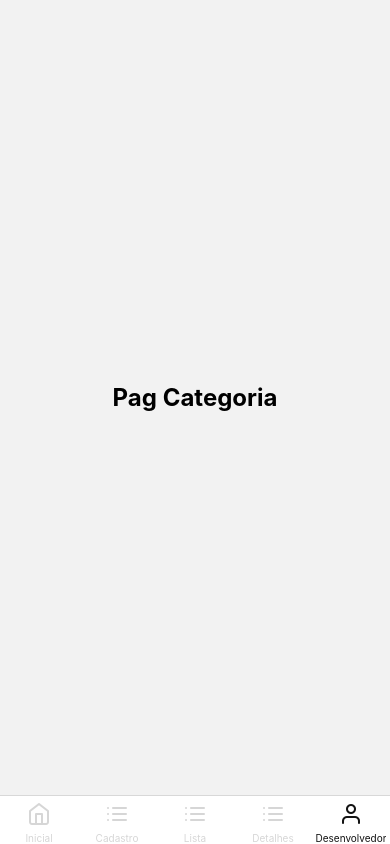
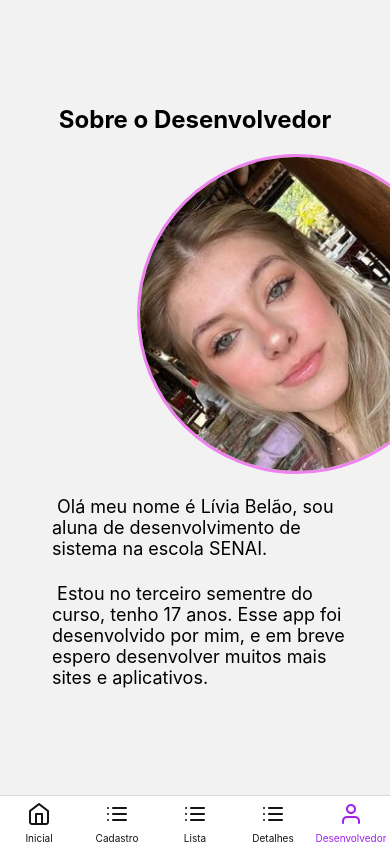
Before and after one commit to Liviadbelao/Exerc-cioPlanetas, a React Native app: screen /Category in a window 390 px wide. Built offline with nearby package versions, Linux system fonts and the light colour scheme.

Commit message:
sobre mim

```diff
--- a/src/routes/tab.routes.jsx
+++ b/src/routes/tab.routes.jsx
@@ -24,12 +24,12 @@
             <Feather
               name="home"
               size={24}
-              color={focused ? "#131313" : "#D6D6D6"}
+              color={focused ? "#A020F0" : "#131313"}
             />
           ),
           tabBarLabel: "Inicial",
-          tabBarActiveTintColor: "#131313",
-          tabBarInactiveTintColor: "#D6D6D6",
+          tabBarActiveTintColor: "#A020F0",
+          tabBarInactiveTintColor: "#131313",
         }} />
       <Tab.Screen name="Form" component={Form}  initialParams={{ planeta: null, edit: false }}
          options={{
@@ -37,12 +37,12 @@
             <Feather
               name="list"
               size={24}
-              color={focused ? "#131313" : "#D6D6D6"}
+              color={focused ? "#A020F0" : "#131313"}
             />
           ),
           tabBarLabel: "Cadastro",
-          tabBarActiveTintColor: "#131313",
-          tabBarInactiveTintColor: "#D6D6D6",
+          tabBarActiveTintColor: "#A020F0",
+          tabBarInactiveTintColor: "#131313",
         }} />
       <Tab.Screen name="Mapas" component={Mapas} initialParams={{ mapas1 }}
        options={{
@@ -50,12 +50,12 @@
           <Feather
             name="list"
             size={24}
-            color={focused ? "#131313" : "#D6D6D6"}
+            color={focused ? "#A020F0" : "#131313"}
           />
         ),
         tabBarLabel: "Lista",
-        tabBarActiveTintColor: "#131313",
-        tabBarInactiveTintColor: "#D6D6D6",
+        tabBarActiveTintColor: "#A020F0",
+        tabBarInactiveTintColor: "#131313",
       }} />
       <Tab.Screen name="Profile" component={Profile} initialParams={{ data: mapas }}
           options={{
@@ -63,12 +63,12 @@
               <Feather
                 name="list"
                 size={24}
-                color={focused ? "#131313" : "#D6D6D6"}
+                color={focused ? "#A020F0" : "#131313"}
               />
             ),
             tabBarLabel: "Detalhes",
-            tabBarActiveTintColor: "#131313",
-            tabBarInactiveTintColor: "#D6D6D6",
+            tabBarActiveTintColor: "#A020F0",
+            tabBarInactiveTintColor: "#131313",
           }}/>
       <Tab.Screen name="Category" component={Category}
       options={{
@@ -76,12 +76,12 @@
               <Feather
                 name="user"
                 size={24}
-                color={focused ? "#131313" : "#D6D6D6"}
+                color={focused ? "#A020F0" : "#131313"}
               />
             ),
             tabBarLabel: "Desenvolvedor",
-            tabBarActiveTintColor: "#131313",
-            tabBarInactiveTintColor: "#D6D6D6",
+            tabBarActiveTintColor: "#A020F0",
+            tabBarInactiveTintColor: "#131313",
           }}/>
     </Tab.Navigator>
   );
--- a/src/screens/Category/index.jsx
+++ b/src/screens/Category/index.jsx
@@ -1,11 +1,22 @@
-import { View, Text } from 'react-native'
+import { View, Text, Image } from 'react-native'
 import React from 'react'
 import Title from '../../components/Title'
 import styles from './styles'
 export default function Category() {
   return (
-    <View style={styles.container}>
-      <Title title={'Pag Categoria'}/>
+    <View style={styles.container2}>
+      <Title title={'Sobre o Desenvolvedor'}/>
+      <View>
+
+      <Image style={styles.img} source={require('../../../assets/livia.jpg')}/>
+      <View style={styles.container}>
+     <Text style={styles.texto}> Olá meu nome é Lívia Belão, sou aluna de desenvolvimento de sistema na escola SENAI. </Text>
+     </View>
+     <View style={styles.container}>
+     <Text style={styles.texto}> Estou no terceiro sementre do curso, tenho 17 anos. Esse app foi desenvolvido por mim, e em breve espero desenvolver muitos mais sites e aplicativos. </Text>
+     </View>
+
+    </View>
     </View>
   )
 }
--- a/src/screens/Category/styles.js
+++ b/src/screens/Category/styles.js
@@ -1,10 +1,44 @@
 import { StyleSheet } from "react-native";
 
 const styles = StyleSheet.create({
-    container:{
-        flex:1,
-       justifyContent:"center",
-       alignItems:"center"
+    container2: {
+        flex: 1,
+        justifyContent: "center",
+        alignItems: "center"
+    },
+    img: {
+        marginTop: 20,
+        borderRadius: '100%',
+        marginLeft: '35%',
+        borderColor: "#EE82EE",
+        borderWidth: 3,
+    },
+    texto: {
+
+
+        fontSize: 18,
+
+    },
+    container: {
+        marginTop: 20,
+        width: '80%',
+        marginLeft: 50,
+        padding: 2,
+    },
+    texto3: {
+
+        width: '40%',
+        marginTop: 10,
+        marginLeft: 110,
+        padding: 2,
+        borderRadius: 8,
+
+    },
+    texto2: {
+        textAlign: 'center',
+        fontSize: 20,
+        color: 'white'
     }
-})
-export default styles
+
+});
+export default styles;
--- a/src/screens/Form/index.jsx
+++ b/src/screens/Form/index.jsx
@@ -117,7 +117,7 @@
           value={populacao}
 
         />
-
+  <Text>Localização planeta:</Text>
         <TextInput
           style={styles.input}
           placeholder="Digite a galxia"
@@ -139,6 +139,7 @@
           value={coordenadas}
           keyboardType="numeric"
         />
+        <Text>Governo:</Text>
         <TextInput
           style={styles.input}
           placeholder="Digite o nome do governante"
```
Also changed, not shown: assets/livia.jpg (added).
